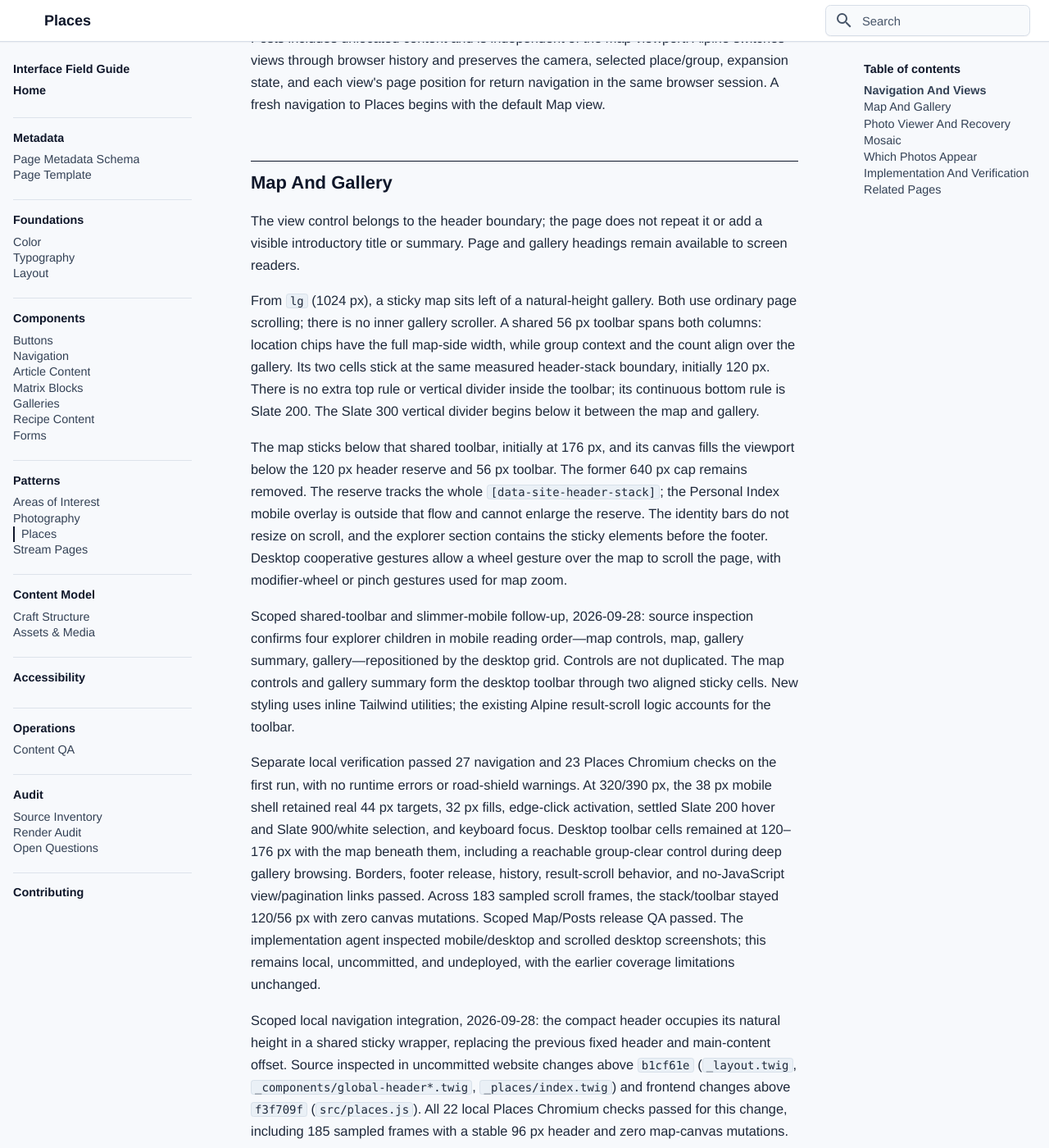
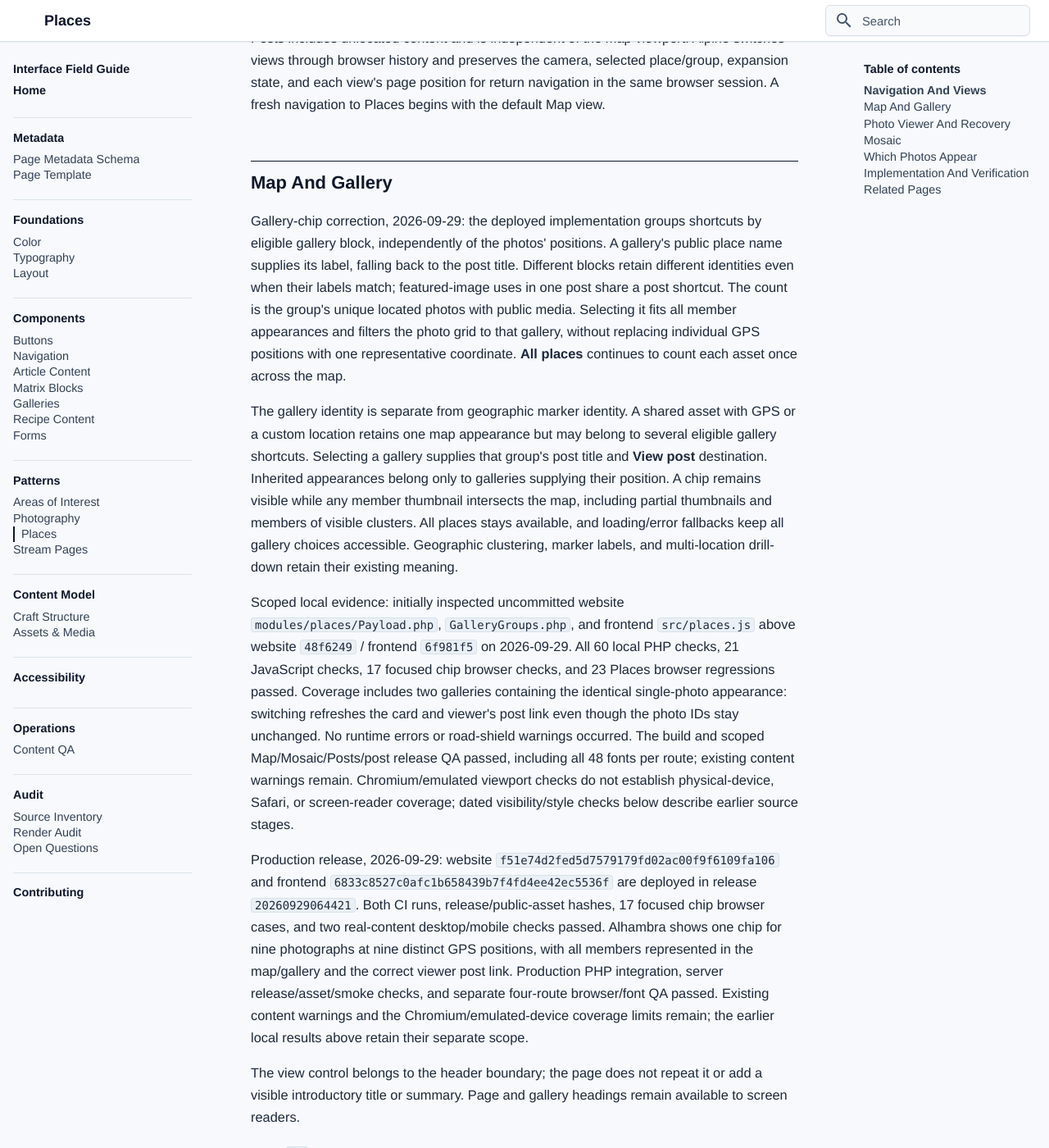
Before and after one commit to bentilden/Design-System, an MkDocs documentation site: the page built from docs/patterns/places.md, in a window 1280 px wide and 1400 px high, scrolled down 3806 px. Shown: the whole window at 82% size. Built offline with MkDocs 1.6.1 and Material for MkDocs 9.7.7, drawn with Linux system fonts in a browser that asks for light colours; some web fonts are replaced; some of the changed text lies outside the part shown.

Commit message:
Document gallery-based map navigation

```diff
--- a/docs/patterns/places.md
+++ b/docs/patterns/places.md
@@ -14,6 +14,7 @@ source:
   - bentilden.com/templates/_places/view-navigation.twig
   - bentilden.com/templates/_components/global-header.twig
   - bentilden.com/modules/places/Payload.php
+  - bentilden.com/modules/places/GalleryGroups.php
   - bentilden.com/modules/places/MosaicPhotos.php
   - bentilden.com/modules/places/PhotoColors.php
   - bentilden.com/modules/places/ColorProfile.php
@@ -76,6 +77,14 @@ Posts includes unlocated content and is independent of the map viewport. Alpine
 
 ## Map And Gallery
 
+Gallery-chip correction, 2026-09-29: the deployed implementation groups shortcuts by eligible gallery block, independently of the photos' positions. A gallery's public place name supplies its label, falling back to the post title. Different blocks retain different identities even when their labels match; featured-image uses in one post share a post shortcut. The count is the group's unique located photos with public media. Selecting it fits all member appearances and filters the photo grid to that gallery, without replacing individual GPS positions with one representative coordinate. **All places** continues to count each asset once across the map.
+
+The gallery identity is separate from geographic marker identity. A shared asset with GPS or a custom location retains one map appearance but may belong to several eligible gallery shortcuts. Selecting a gallery supplies that group's post title and **View post** destination. Inherited appearances belong only to galleries supplying their position. A chip remains visible while any member thumbnail intersects the map, including partial thumbnails and members of visible clusters. All places stays available, and loading/error fallbacks keep all gallery choices accessible. Geographic clustering, marker labels, and multi-location drill-down retain their existing meaning.
+
+Scoped local evidence: initially inspected uncommitted website `modules/places/Payload.php`, `GalleryGroups.php`, and frontend `src/places.js` above website `48f6249` / frontend `6f981f5` on 2026-09-29. All 60 local PHP checks, 21 JavaScript checks, 17 focused chip browser checks, and 23 Places browser regressions passed. Coverage includes two galleries containing the identical single-photo appearance: switching refreshes the card and viewer's post link even though the photo IDs stay unchanged. No runtime errors or road-shield warnings occurred. The build and scoped Map/Mosaic/Posts/post release QA passed, including all 48 fonts per route; existing content warnings remain. Chromium/emulated viewport checks do not establish physical-device, Safari, or screen-reader coverage; dated visibility/style checks below describe earlier source stages.
+
+Production release, 2026-09-29: website `f51e74d2fed5d7579179fd02ac00f9f6109fa106` and frontend `6833c8527c0afc1b658439b7f4fd4ee42ec5536f` are deployed in release `20260929064421`. Both CI runs, release/public-asset hashes, 17 focused chip browser cases, and two real-content desktop/mobile checks passed. Alhambra shows one chip for nine photographs at nine distinct GPS positions, with all members represented in the map/gallery and the correct viewer post link. Production PHP integration, server release/asset/smoke checks, and separate four-route browser/font QA passed. Existing content warnings and the Chromium/emulated-device coverage limits remain; the earlier local results above retain their separate scope.
+
 The view control belongs to the header boundary; the page does not repeat it or add a visible introductory title or summary. Page and gallery headings remain available to screen readers.
 
 From `lg` (1024 px), a sticky map sits left of a natural-height gallery. Both use ordinary page scrolling; there is no inner gallery scroller. A shared 56 px toolbar spans both columns: location chips have the full map-side width, while group context and the count align over the gallery. Its two cells stick at the same measured header-stack boundary, initially 120 px. There is no extra top rule or vertical divider inside the toolbar; its continuous bottom rule is Slate 200. The Slate 300 vertical divider begins below it between the map and gallery.
@@ -103,7 +112,7 @@ All 23 local Places Chromium checks passed for the refinement, with no runtime e
 | Interaction | Result |
 | --- | --- |
 | Move the map | The gallery follows the visible area. |
-| Choose a place | Fit that place and show its photos. |
+| Choose a gallery chip | Fit its photo positions and show that gallery's located photos. |
 | Choose All places | Clear the selection and fit the collection. |
 | Click a thumbnail spanning multiple coordinates | Zoom to those coordinates, even if they represent one shared photo. |
 | Click several photos at one coordinate | Select that group in the gallery. |
@@ -160,7 +169,7 @@ The map reads enabled images from the Photos volume that appear in rendered gall
 
 Custom and GPS positions produce one map appearance per asset. Gallery inheritance can produce several: a photo shared by galleries in different places appears at each place, with its post link supplied by that use. Repeated uses at the same place produce one appearance. Separate duplicate asset files remain separate identities.
 
-Markers retain every location appearance. After applying the current place, group, or viewport filter, the gallery and viewer show each asset once. All places, gallery, and thumbnail-stack counts use distinct assets; place counts can overlap when one photo appears in several places. A changed context updates the card's label and post link even if its asset ID stays the same. Opening a marker preserves that appearance's post link in the viewer.
+Markers retain every location appearance. After applying the current gallery, thumbnail-group, or viewport filter, the gallery and viewer show each asset once. All places, gallery, and thumbnail-stack counts use distinct assets; gallery counts can overlap when an asset belongs to several galleries. Gallery selection supplies its own post title/link even if the chosen asset or appearance ID stays the same. An unfiltered marker retains its appearance's default post association; a matching single-photo marker opened from a selected gallery retains that selected context.
 
 A place name is independent of coordinates; without one, the linked public post title is the fallback. Place identity uses normalized coordinates at nine decimal places. JPEG/TIFF GPS is captured before upload sanitization or read from an existing original by a background scan. The map reads stored results without downloading originals. Replacing a file refreshes or clears that GPS result, and an older queued scan cannot overwrite the replacement.
 
```
